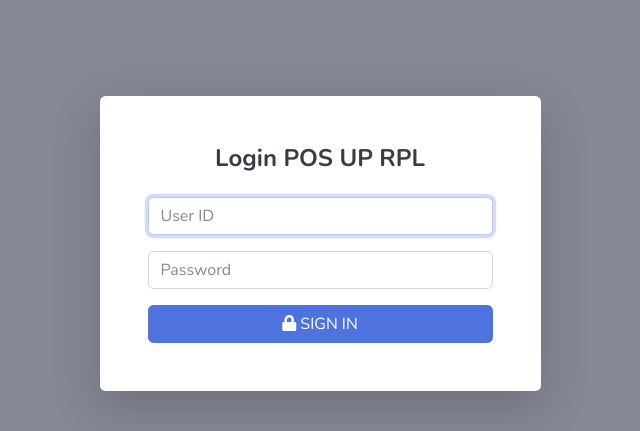
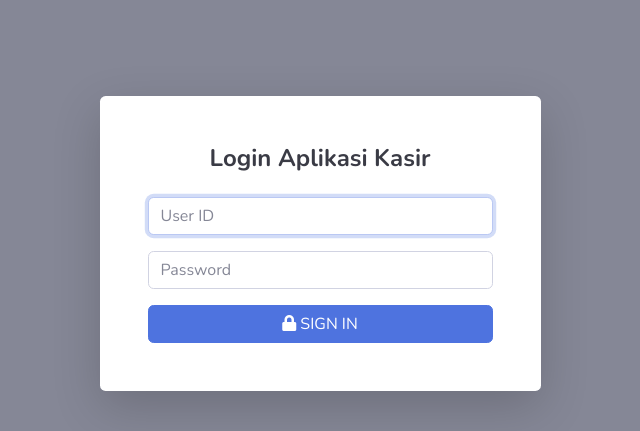
Before and after one commit to reyyxsu/kasir, a PHP site: page /login.php in a window 1280 px wide. Shown: the top 431 px of the page, without its empty margins (320-960 px from the left). Run offline with PHP 8.4, Linux system fonts and the light colour scheme.

Commit message:
revisi tampilan login

```diff
--- a/login.php
+++ b/login.php
@@ -52,7 +52,7 @@
                         <!-- Nested Row within Card Body -->
 						<div class="p-5">
 							<div class="text-center">
-								<h4 class="h4 text-gray-900 mb-4"><b>Login POS UP RPL</b></h4>
+								<h4 class="h4 text-gray-900 mb-4"><b>Login Aplikasi Kasir</b></h4>
 							</div>
 							<form class="form-login" method="POST">
 								<div class="form-group">
```
